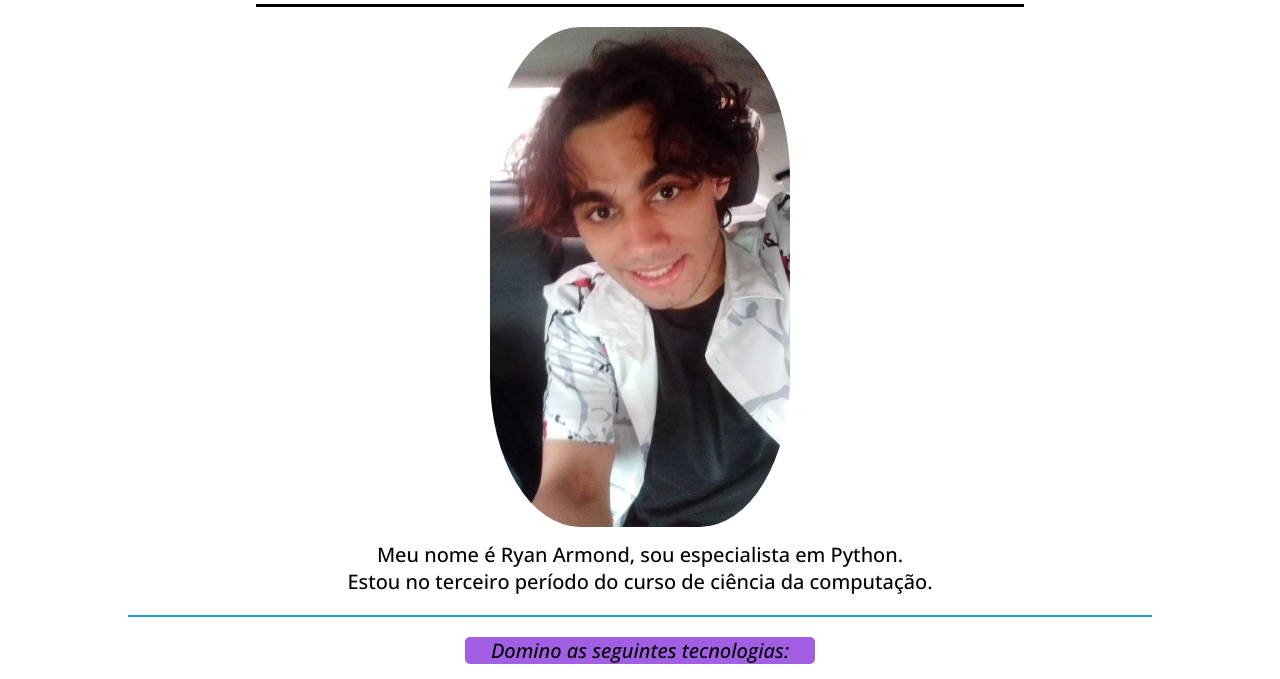
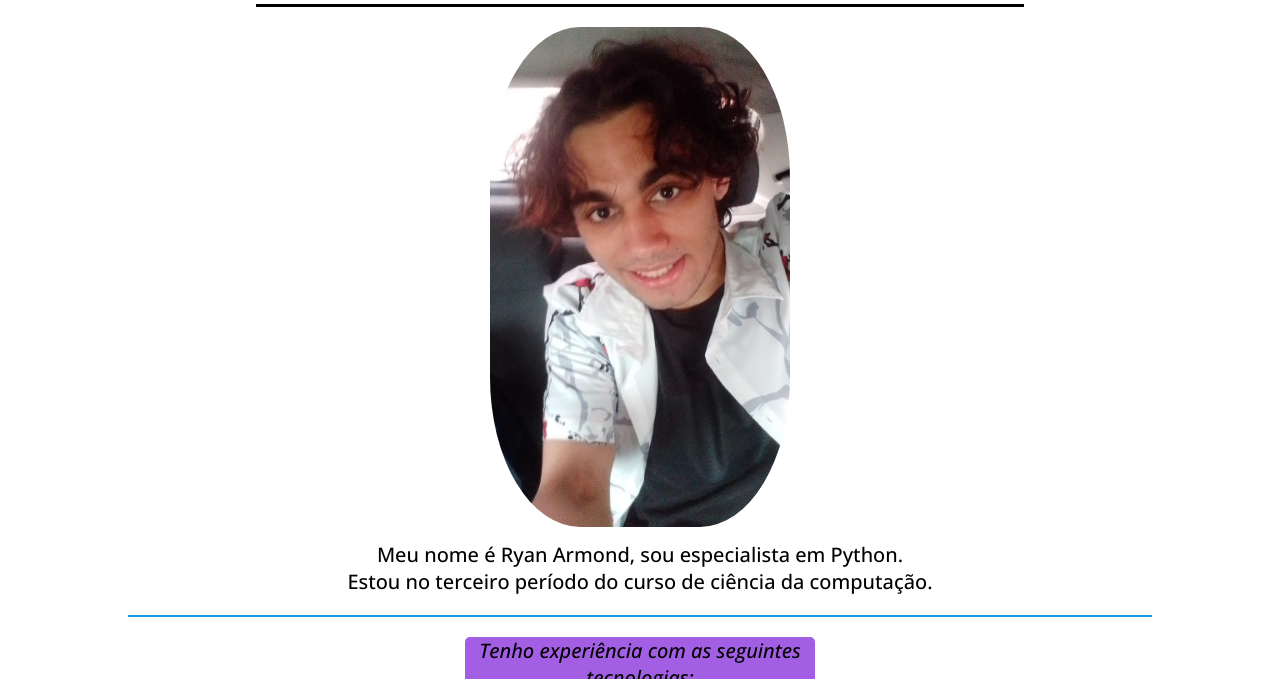
Before and after one commit to RyanArmond/Projeto-portifolio, a plain HTML site: page index.html in a window 1280 px wide. Shown: the part 150-829 px from the top of the page. Drawn offline with nearby package versions, Linux system fonts and the light colour scheme; a script that the page names is missing.

Commit message:
Update index.html

```diff
--- a/index.html
+++ b/index.html
@@ -30,7 +30,7 @@
         <div class="informacoes">
           <p>Meu nome é Ryan Armond, sou especialista em Python. <br>
             Estou no terceiro período do curso de ciência da computação. <br> <hr class="hr-informacoes">
-            <span class="semi-titulo">Domino as seguintes tecnologias: </span><br>
+            <span class="semi-titulo">Tenho experiência com as seguintes tecnologias: </span><br>
             <span class="conteudo">
               <img class="icon" src="./arquivos/Python.png" alt="imagem_python">Python,
               <img class="icon" src="./arquivos/html.png" alt="imagem_html">HTML,
```
